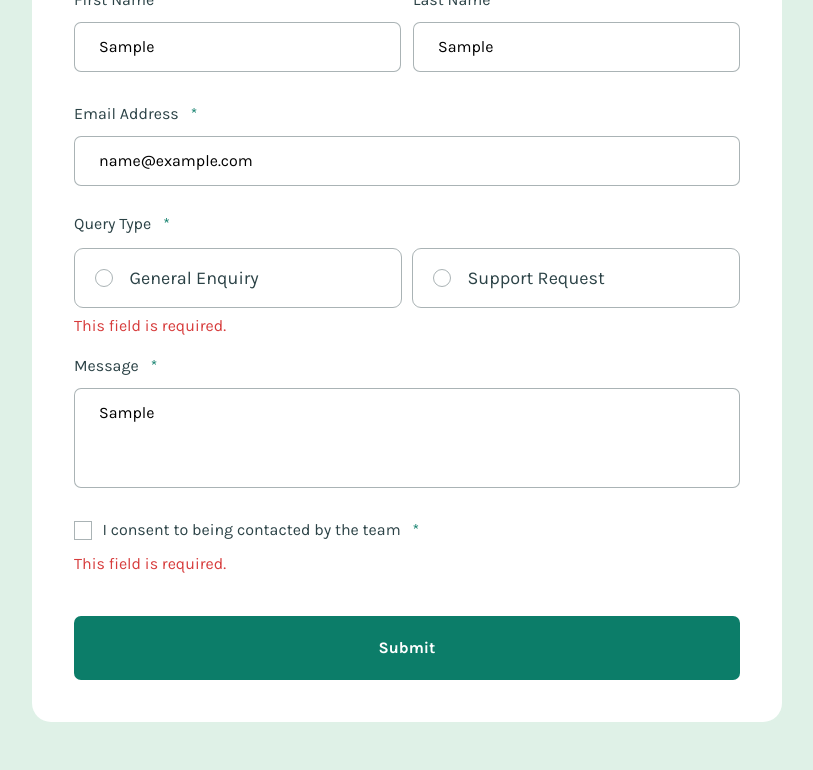
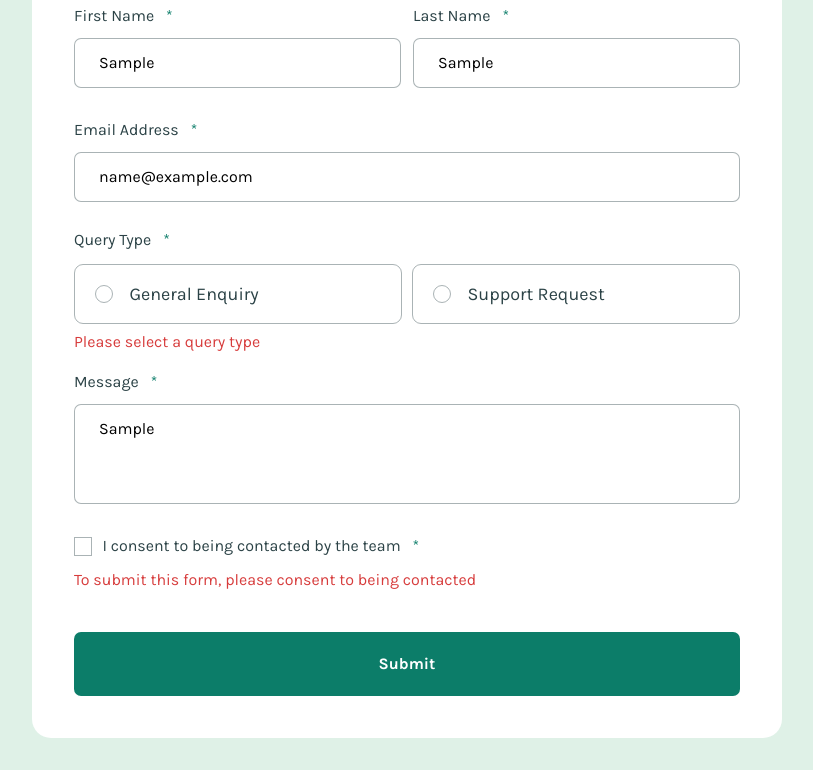
Before and after one commit to danmlarsen/fm-contact-form, a website: page index.html in a window 1280 px wide. Both pictures are taken after typing "Sample", "Sample", "name@example.com", "Sample" into the empty fields and a click on the button "Submit". Shown: the part 138-908 px from the top of the page, without its empty margins (233-1046 px from the left). Before the commit the page ends 876 px from the top, so only its background shows below. Drawn offline with Linux system fonts and the light colour scheme.

Commit message:
Validation implemented

```diff
--- a/js/script.js
+++ b/js/script.js
@@ -2,6 +2,7 @@ const formEl = document.querySelector('.contact-us__form');
 const successMessageEl = document.querySelector('.success-message');
 
 const DISPLAY_SUCCESS_TIMEOUT_SECONDS = 10;
+const FORM_FIELDS = ['firstname', 'lastname', 'email', 'querytype', 'message', 'callback'];
 
 const validations = {
     firstname: value => !!value.trim(),
@@ -15,6 +16,8 @@ const validations = {
 const renderSuccessMessage = function () {
     successMessageEl.classList.add('success-message--show');
 
+    formEl.reset();
+
     setTimeout(() => successMessageEl.classList.remove('success-message--show'), 1000 * DISPLAY_SUCCESS_TIMEOUT_SECONDS);
 };
 
@@ -24,16 +27,24 @@ const dataIsValid = function (key, value, validations) {
 
 const formIsValid = function (form, validations) {
     let isValid = true;
-    const keys = ['firstname', 'lastname', 'email', 'querytype', 'message', 'callback'];
     const data = Object.fromEntries(new FormData(form));
 
-    keys.forEach(key => {
+    FORM_FIELDS.forEach(key => {
+        const element = document.querySelector(`.contact-us__${key}`);
+
         if (!dataIsValid(key, data[key], validations)) {
             isValid = false;
+            let validationMessage = 'This field is required.';
 
-            const element = document.querySelector(`.contact-us__${key}`);
+            if (key === 'email') validationMessage = 'Please enter a valid email address';
+            if (key === 'querytype') validationMessage = 'Please select a query type';
+            if (key === 'callback') validationMessage = 'To submit this form, please consent to being contacted';
+
             element.classList.add('form-group--invalid');
-            element.querySelector('.contact-us__validation-error').textContent = 'This field is required.';
+            element.querySelector('.contact-us__validation-error').textContent = validationMessage;
+        } else {
+            element.classList.remove('form-group--invalid');
+            element.querySelector('.contact-us__validation-error').textContent = '';
         }
     });
 
--- a/sass/_base.scss
+++ b/sass/_base.scss
@@ -15,11 +15,15 @@ body {
     color: $color-neutral-900;
     background-color: $color-green-200;
     min-height: 100vh;
-    padding: 1.6rem;
+    padding: 3.2rem 1.6rem;
 
     display: flex;
     justify-content: center;
-    align-items: center;
+    align-items: flex-start;
+
+    @media screen and (min-width: $bp-desktop) {
+        align-items: center;
+    }
 }
 
 img,
--- a/sass/_contact-us.scss
+++ b/sass/_contact-us.scss
@@ -66,7 +66,7 @@
     }
 }
 
-@media screen and (min-width: 64em) {
+@media screen and (min-width: $bp-desktop) {
     .contact-us {
         max-width: 75rem;
         padding: 4.2rem;
--- a/sass/_success-message.scss
+++ b/sass/_success-message.scss
@@ -6,9 +6,10 @@
 
     top: 0;
     left: 50%;
-    transform: translate(-50%, -100%);
+    transform: translate(-500%);
 
     width: max-content;
+    max-width: 100%;
     background-color: $color-neutral-900;
     color: $color-neutral-100;
     padding: 3.2rem;
@@ -31,5 +32,11 @@
     &--show {
         visibility: visible;
         opacity: 1;
+
+        transform: translate(-50%, 0);
+
+        @media screen and (min-width: $bp-desktop) {
+            transform: translate(-50%, -100%);
+        }
     }
 }
--- a/sass/_variables.scss
+++ b/sass/_variables.scss
@@ -14,6 +14,9 @@ $fw-bold: 700;
 $fs-400: 1.6rem;
 $fs-500: 1.8rem;
 
+// Breakpoints
+$bp-desktop: 64rem;
+
 :root {
     --fs-400: #{$fs-400};
     --fs-500: #{$fs-500};
```
Also changed, not shown: index.html (+1 -1 lines), css/style.css, 1 other file.
